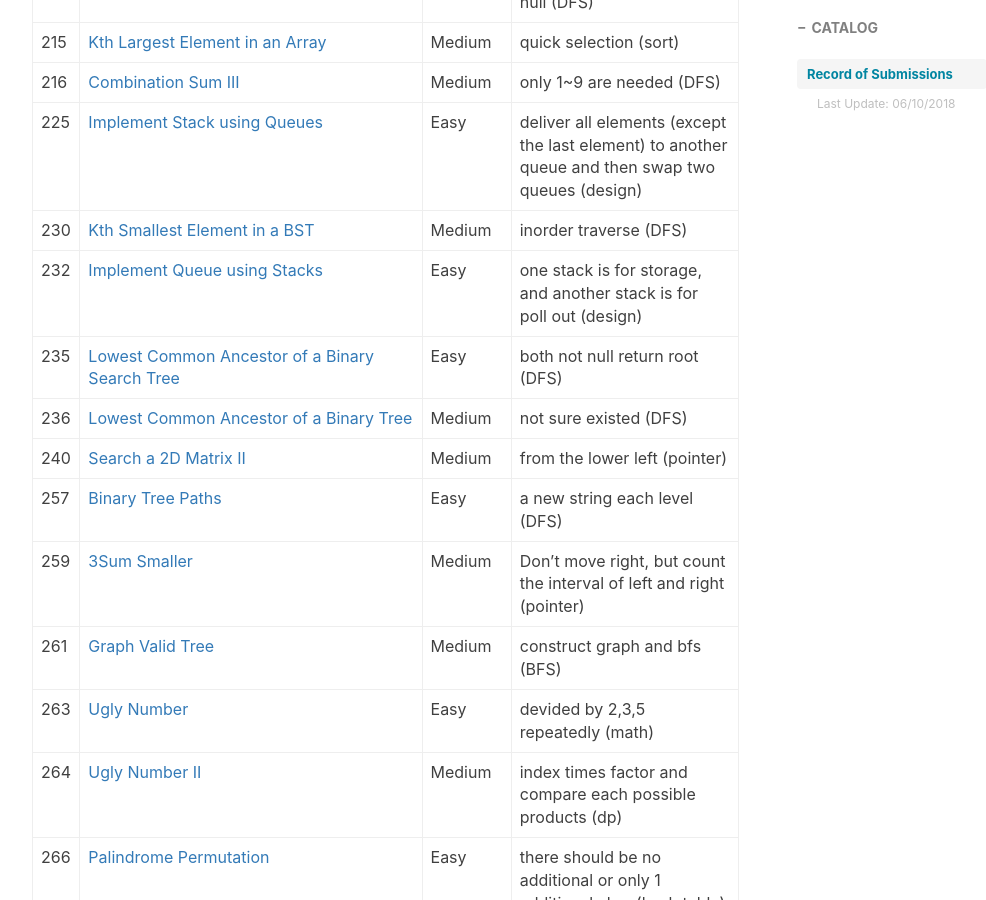
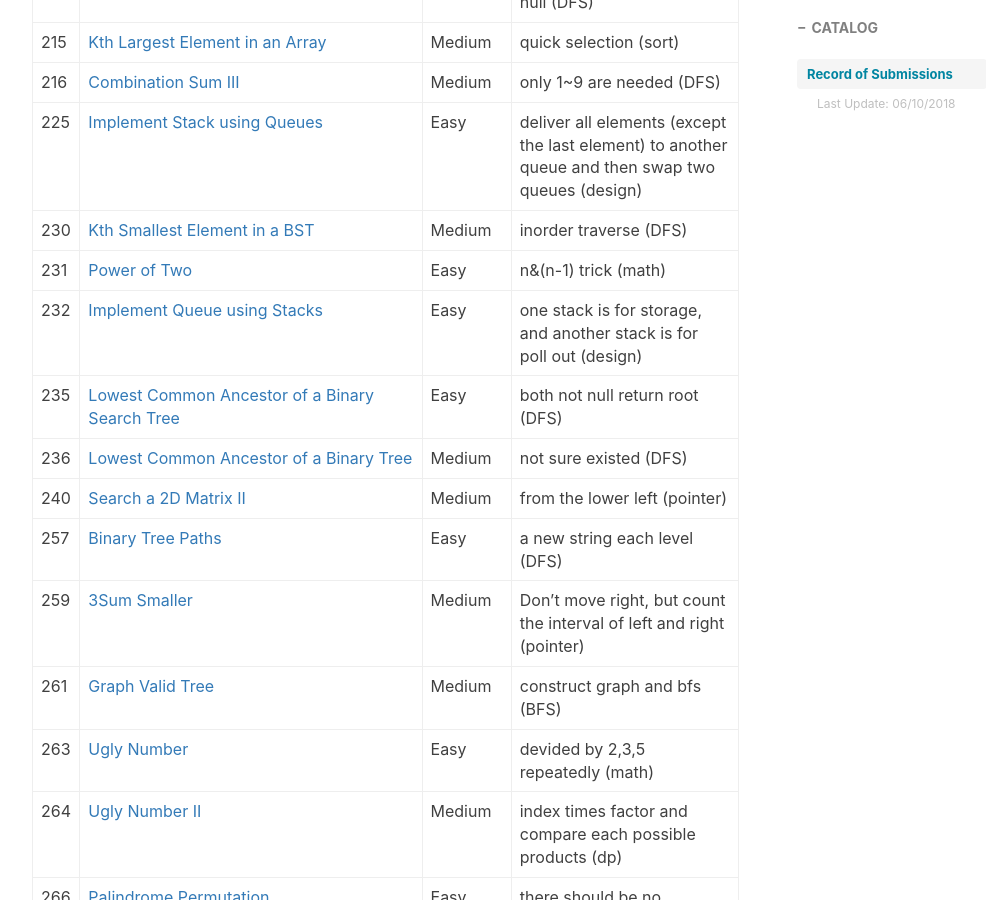
Before and after one commit to ly16/ly16.github.io, a Jekyll site: the page built from _posts/2018-05-18-leetcode-record-round1.md, in a window 1280 px wide and 900 px high, scrolled down 5699 px. Shown: the whole window, without its empty margins (233-1219 px from the left). Built offline with Jekyll 4.4.1, drawn with Linux system fonts in a browser that asks for light colours; nearby versions of some CDN libraries; comment, search, counter and statistics services are not loaded.

Commit message:
Update 2018-05-18-leetcode-record-round1.md

```diff
--- a/_posts/2018-05-18-leetcode-record-round1.md
+++ b/_posts/2018-05-18-leetcode-record-round1.md
@@ -97,6 +97,7 @@ tags:
 |216|[Combination Sum III](https://github.com/ly16/LC-Practice/blob/master/Combination%20Sum%20III.java)|Medium|only 1~9 are needed (DFS)|
 |225|[Implement Stack using Queues](https://github.com/ly16/LC-Practice/blob/master/Implement%20Stack%20by%20Two%20Queues.java)|Easy|deliver all elements (except the last element) to another queue and then swap two queues (design)|
 |230|[Kth Smallest Element in a BST](https://github.com/ly16/LC-Practice/blob/master/Kth%20Smallest%20Element%20in%20a%20BST.java)|Medium|inorder traverse (DFS)|
+|231|[Power of Two](https://github.com/ly16/LC-Practice/blob/master/Power%20Of%20Two.java)|Easy|n&(n-1) trick (math)|
 |232|[Implement Queue using Stacks](https://github.com/ly16/LC-Practice/blob/master/Implement%20Queue%20using%20Stacks.java)|Easy|one stack is for storage, and another stack is for poll out (design)|
 |235|[Lowest Common Ancestor of a Binary Search Tree](https://github.com/ly16/LC-Practice/blob/master/Lowest%20Common%20Ancestor%20I.java)|Easy|both not null return root (DFS)|
 |236|[Lowest Common Ancestor of a Binary Tree](https://github.com/ly16/LC-Practice/blob/master/Lowest%20Common%20Ancestor%20I.java)|Medium|not sure existed (DFS)|
```
